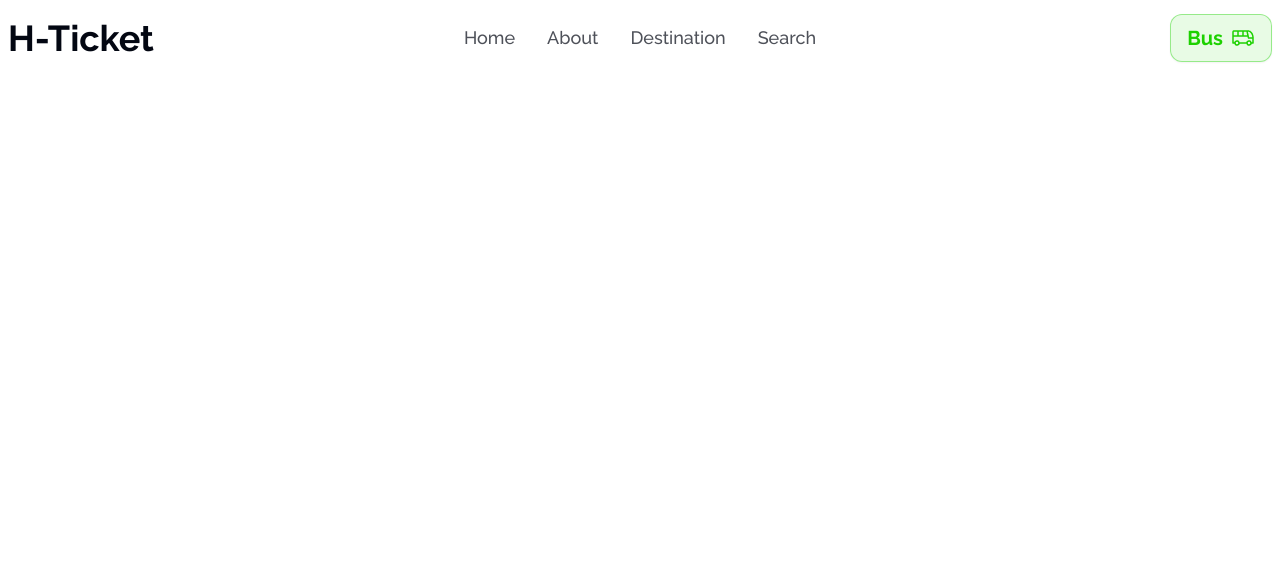
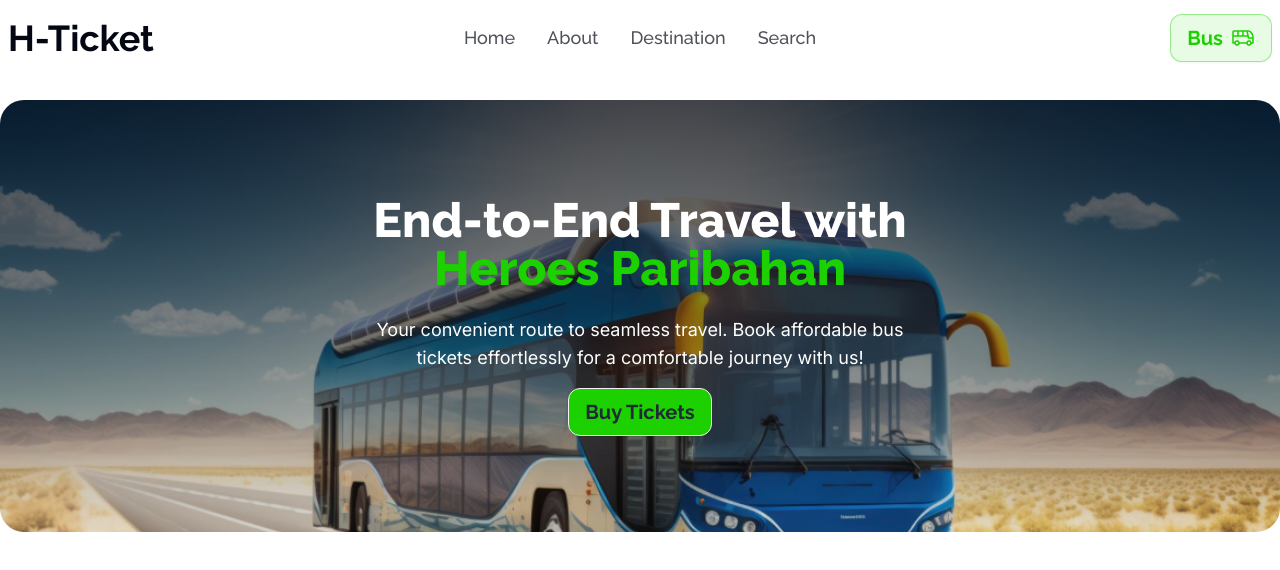
Before and after one commit to jsDeveloper001/heroes-paribahan, a plain HTML site: page index.html in a window 1280 px wide. Drawn offline with nearby package versions, Linux system fonts and the light colour scheme.

Commit message:
banner added to the header section

```diff
--- a/index.html
+++ b/index.html
@@ -87,6 +87,26 @@
             </div>
         </nav>
         <!-- Responsive navbar end -->
+        <!-- Banner section start -->
+        <div class="hero py-20 mt-6 rounded-3xl"
+            style="background-image:linear-gradient(to bottom, #0307128c,#03071209), url('images/banner.png')">
+            <div class="hero-content text-center">
+                <div class="max-w-xl">
+                    <h1 class=" text-[#FFFFFF] text-xl md:text-3xl lg:text-5xl font-extrabold">End-to-End Travel
+                        with
+                        <br>
+                        <span class="text-[#1DD100]">Heroes
+                            Paribahan</span>
+                    </h1>
+                    <p class="mt-6 font-Inter font-normal text-xs sm:text-sm md:text-base lg:text-lg text-[#FFFFFF]">
+                        Your convenient route to seamless travel. Book affordable bus tickets effortlessly for a
+                        comfortable journey with us!
+                    </p>
+                    <button class="btn font-bold text-xl mt-4 bg-[#1DD100] rounded-xl">Buy Tickets</button>
+                </div>
+            </div>
+        </div>
+        <!-- Banner section end -->
 
     </header>
 
```
